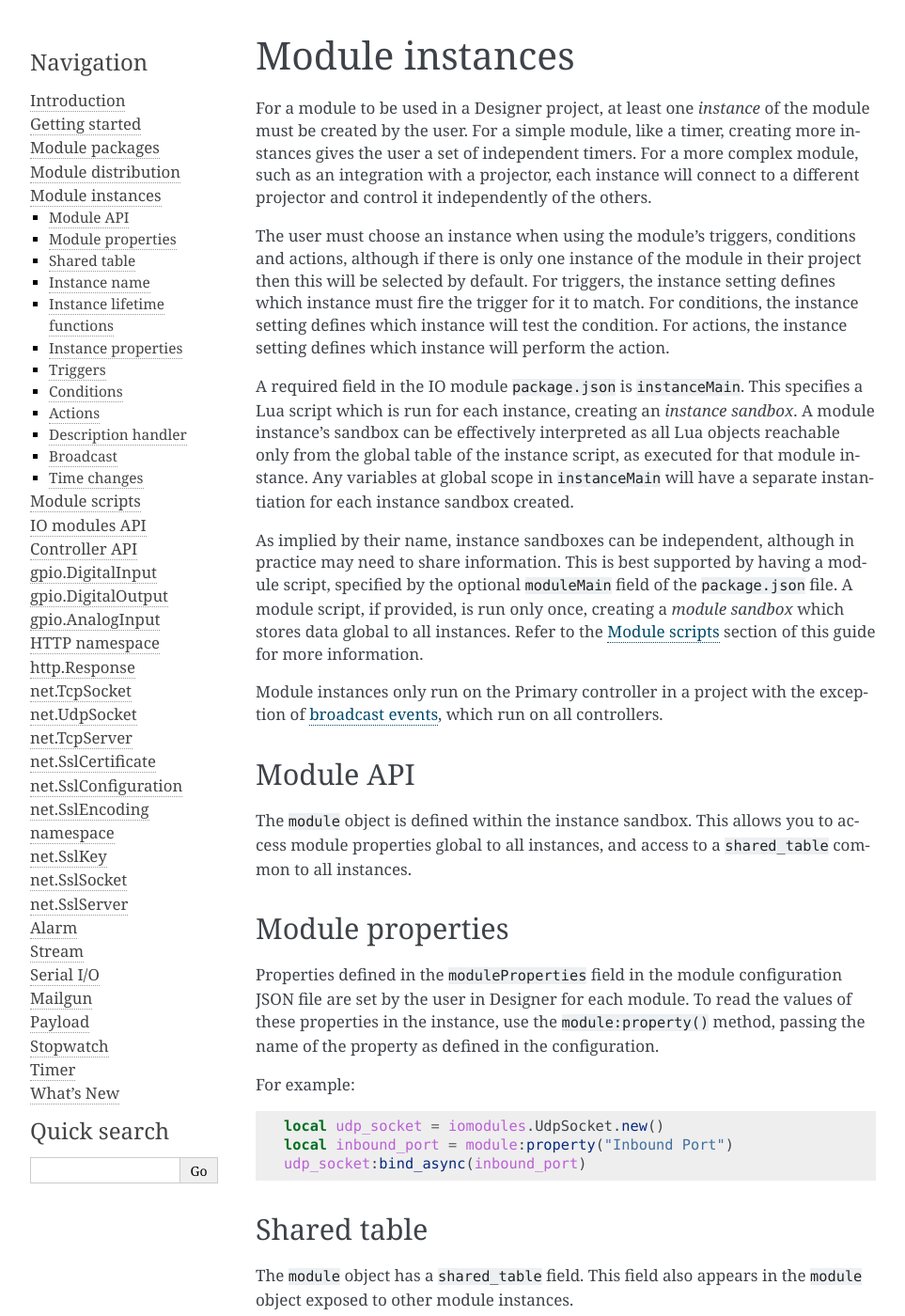
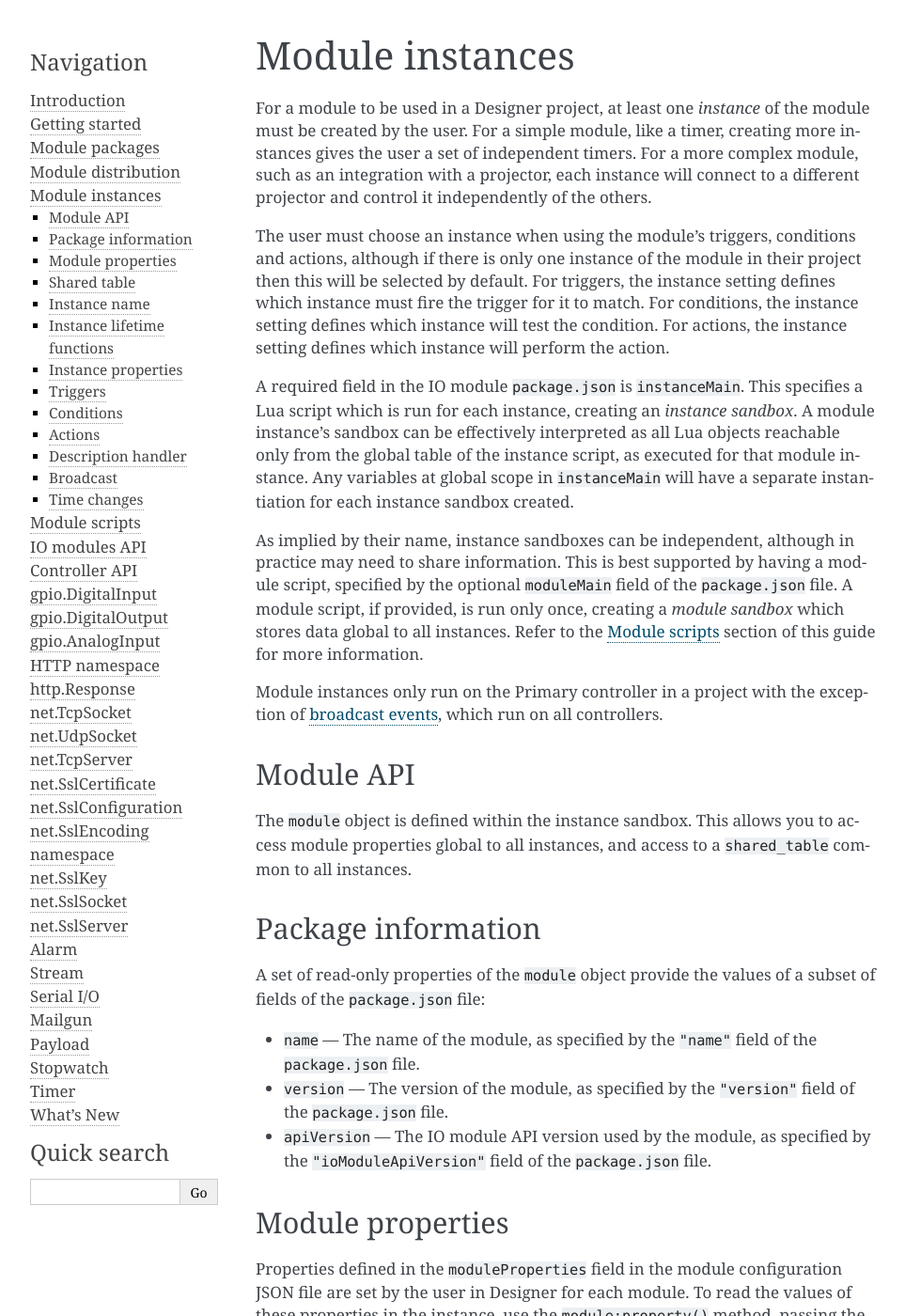
Before and after one commit to carallon/io-module-developer-guide, a Sphinx documentation site: the page built from source/guide/module-instances.rst, in a window 1280 px wide and 1400 px high. Shown: the whole window at 94% size, without its empty margins (148-1111 px from the left). Built offline with Sphinx 7.4.7, drawn with Linux system fonts in a browser that asks for light colours.

Commit message:
Add "Package information" subsection to Module instances document.

```diff
--- a/source/guide/module-instances.rst
+++ b/source/guide/module-instances.rst
@@ -15,6 +15,15 @@ Module API
 ==========
 
 The ``module`` object is defined within the instance sandbox. This allows you to access module properties global to all instances, and access to a ``shared_table`` common to all instances.
+
+Package information
+===================
+
+A set of read-only properties of the ``module`` object provide the values of a subset of fields of the ``package.json`` file:
+
+* ``name`` --- The name of the module, as specified by the ``"name"`` field of the ``package.json`` file.
+* ``version`` --- The version of the module, as specified by the ``"version"`` field of the ``package.json`` file.
+* ``apiVersion`` --- The IO module API version used by the module, as specified by the ``"ioModuleApiVersion"`` field of the ``package.json`` file.
 
 Module properties
 =================
```
